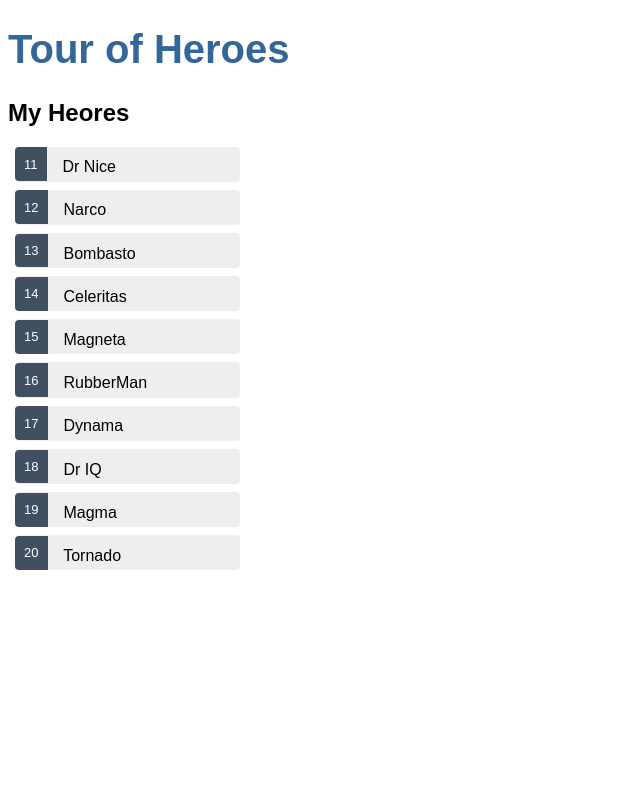
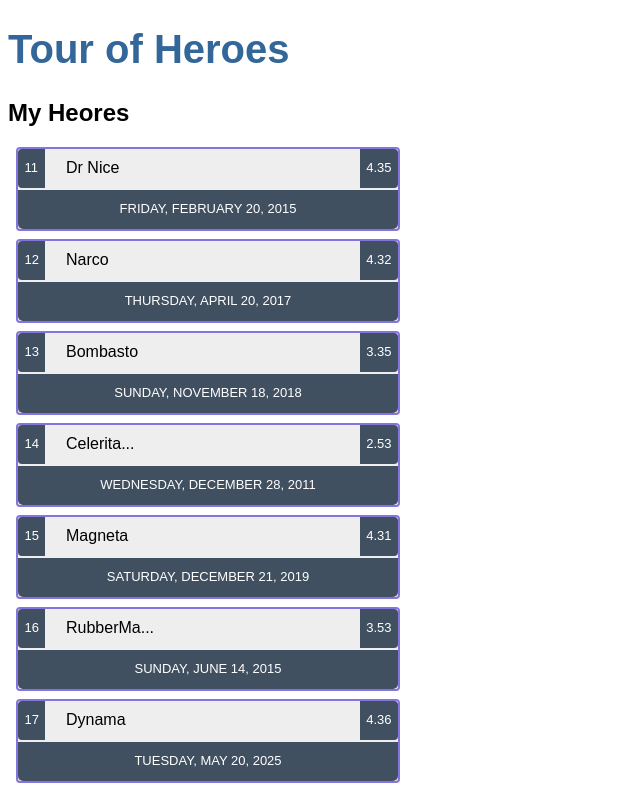
Before and after one commit to sharathkumar106/angular-training, an Angular app: page / in a window 1280 px wide. Shown: the top 789 px of the page, without its empty margins (0-640 px from the left). Built offline with nearby package versions, Linux system fonts and the light colour scheme.

Commit message:
Added Default and Custom Pipes

```diff
--- a/src/app/app.module.ts
+++ b/src/app/app.module.ts
@@ -6,12 +6,14 @@ import { AppComponent } from './app.component';
 import { FormsModule } from '@angular/forms';
 import { HeroesComponent } from './components/heroes/heroes.component';
 import { HeroDetailComponent } from './components/hero-detail/hero-detail.component';
+import { ShortenPipe } from './components/shorten.pipe';
 
 @NgModule({
   declarations: [
     AppComponent,
     HeroesComponent,
-    HeroDetailComponent
+    HeroDetailComponent,
+    ShortenPipe,
   ],
   imports: [
     BrowserModule,
--- a/src/app/components/hero-detail/hero-detail.component.html
+++ b/src/app/components/hero-detail/hero-detail.component.html
@@ -1,9 +1,14 @@
-<div *ngIf="hero">
+<div *ngIf="hero" class="hero-details">
   <h2>{{hero.name | uppercase}} Details</h2>
-  <div><span>id: </span>{{hero.id}}</div>
   <div>
-    <label>name:
-      <input [(ngModel)]="hero.name" placeholder="name" />
-    </label>
+    <div class="item">
+      <strong>ID:</strong>{{hero.id}}
+    </div>
+    <div class="item">
+      <strong>Name:</strong><input class="input" [(ngModel)]="hero.name" placeholder="name" />
+    </div>
+    <div class="item">
+      <strong>Ratings:</strong><input class="input" [(ngModel)]="hero.ratings" placeholder="ratings" /></div>
+    <div class="item">{{hero.date | date:'long' }}</div>
   </div>
 </div>
--- a/src/app/components/hero-detail/hero-detail.component.scss
+++ b/src/app/components/hero-detail/hero-detail.component.scss
@@ -0,0 +1,33 @@
+.hero-details {
+    display: block;
+    position: fixed;
+    top: 25%;
+    right: 5rem;
+
+    box-shadow: 0 0 7px 3px #0003;
+    padding: 1rem;
+    border-radius: 5px;
+}
+
+.item {
+    color: white;
+    padding: 1em;
+    background-color: #405061;
+    height: 2em;
+    line-height: 2em;
+    margin-top: 1em;
+    border-radius: 5px;
+
+    strong {
+        margin-right: 1em;
+    }
+
+    .input {
+        height: 90%;
+        padding: 0 1em;
+        font-weight: 700;
+        border: none;
+        border-radius: 5px;
+        right: 0;
+    }
+}
--- a/src/app/components/heroes/hero.ts
+++ b/src/app/components/heroes/hero.ts
@@ -1,4 +1,6 @@
 export interface Hero {
     id: number;
     name: string;
+    date: Date;
+    ratings: number;
 }
--- a/src/app/components/heroes/heroes.component.html
+++ b/src/app/components/heroes/heroes.component.html
@@ -1,7 +1,10 @@
 <h2>My Heores</h2>
 <ul class="heroes">
   <li *ngFor="let hero of heroes" (click)="onSelect(hero)" [class.selected]="hero === selectedHero">
-    <span class="badge">{{hero.id}}</span> {{hero.name}}
+    <div class="badge badge-1">{{hero.id}}</div>
+    <span class="name">{{hero.name | shorten:8 }}</span>
+    <div class="badge badge-2">{{hero.ratings | number:'1.1-2'}}</div>
+    <span class="badge badge-3">{{hero.date | date:'fullDate' | uppercase}}</span>
   </li>
 </ul>
 <app-hero-detail [hero]="selectedHero"></app-hero-detail>
--- a/src/app/components/heroes/heroes.component.scss
+++ b/src/app/components/heroes/heroes.component.scss
@@ -2,7 +2,7 @@
   margin: 0 0 2em 0;
   list-style-type: none;
   padding: 0;
-  width: 15em;
+  width: 25em;
 
   li {
     cursor: pointer;
@@ -10,39 +10,67 @@
     left: 0;
     background-color: #EEE;
     margin: .5em;
-    padding: .3em 0;
-    height: 1.6em;
+    height: 5em;
     border-radius: 4px;
+    border: solid 2px #8474dd;
 
     &:hover {
       color: #607D8B;
       background-color: #DDD;
-      left: .1em;
+      left: .5em;
     }
 
     &.selected {
-      background-color: #CFD8DC;
-      color: white;
+      background-color: #8474dd;
+      color: rgb(252, 244, 244);
 
       &:hover {
         background-color: #BBD8DC;
-        color: white;
+        color: rgb(95, 74, 74);
       }
     }
   }
 
   .badge {
-    display: inline-block;
     font-size: small;
     color: white;
-    padding: 0.8em 0.7em 0 0.7em;
+    padding: .5em;
     background-color: #405061;
-    line-height: 1em;
-    position: relative;
-    left: -1px;
-    top: -4px;
-    height: 1.8em;
-    margin-right: .8em;
-    border-radius: 4px 0 0 4px;
+    line-height: 2em;
+    height: 2em;
+
+    &-1 {
+      display: inline-block;
+      position: absolute;
+      left: 0;
+      margin-right: .8em;
+      border-radius: 4px 0 0 4px;
+
+    }
+
+    &-2 {
+      display: inline-block;
+      position: absolute;
+      right: 0;
+      margin-left: .8em;
+      border-radius: 0 4px 4px 0;
+    }
+
+    &-3 {
+      display: block;
+      position: absolute;
+      bottom: 0;
+      left: 0;
+      right: 0;
+      border-radius: 0 0 5px 5px;
+      text-align: center;
+
+    }
+  }
+
+  .name {
+    display: inline-block;
+    margin-left: 3em;
+    line-height: 2.4em;
   }
 }
--- a/src/app/components/heroes/heroes.component.ts
+++ b/src/app/components/heroes/heroes.component.ts
@@ -9,7 +9,6 @@ import { Hero } from './hero';
 })
 export class HeroesComponent implements OnInit {
   selectedHero: Hero;
-
   heroes = HEROES;
 
   constructor() { }
--- a/src/app/components/heroes/mock-heroes.ts
+++ b/src/app/components/heroes/mock-heroes.ts
@@ -1,14 +1,14 @@
-import { Hero } from './Hero';
+import { Hero } from './hero';
 
 export const HEROES: Hero[] = [
-    { id: 11, name: 'Dr Nice' },
-    { id: 12, name: 'Narco' },
-    { id: 13, name: 'Bombasto' },
-    { id: 14, name: 'Celeritas' },
-    { id: 15, name: 'Magneta' },
-    { id: 16, name: 'RubberMan' },
-    { id: 17, name: 'Dynama' },
-    { id: 18, name: 'Dr IQ' },
-    { id: 19, name: 'Magma' },
-    { id: 20, name: 'Tornado' }
+    { id: 11, name: 'Dr Nice', date: new Date(2015, 1, 20), ratings: 4.35 },
+    { id: 12, name: 'Narco', date: new Date(2017, 3, 20), ratings: 4.323 },
+    { id: 13, name: 'Bombasto', date: new Date(2018, 10, 18), ratings: 3.353 },
+    { id: 14, name: 'Celeritas', date: new Date(2011, 11, 28), ratings: 2.53 },
+    { id: 15, name: 'Magneta', date: new Date(2019, 11, 21), ratings: 4.31 },
+    { id: 16, name: 'RubberMan', date: new Date(2015, 5, 14), ratings: 3.53 },
+    { id: 17, name: 'Dynama', date: new Date(2025, 4, 20), ratings: 4.36 },
+    { id: 18, name: 'Dr IQ', date: new Date(2005, 3, 12), ratings: 2.38 },
+    { id: 19, name: 'Magma', date: new Date(2008, 6, 19), ratings: 4.393 },
+    { id: 20, name: 'Tornado', date: new Date(2013, 5, 16), ratings: 4.43 }
 ];
--- /dev/null
+++ b/src/app/components/shorten.pipe.ts
@@ -0,0 +1,13 @@
+import { Pipe, PipeTransform } from '@angular/core';
+
+@Pipe({
+    name: 'shorten'
+})
+export class ShortenPipe implements PipeTransform {
+    transform(value: any, limit: number): string {
+        if (value.length > limit) {
+            return value.substr(0, limit) + '...';
+        }
+        return value;
+    }
+}
```
Also changed, not shown: src/app/components/hero-detail/hero-detail.component.ts (line endings or trailing spaces), 2 other files (tests, documents, lock files or other folders).
